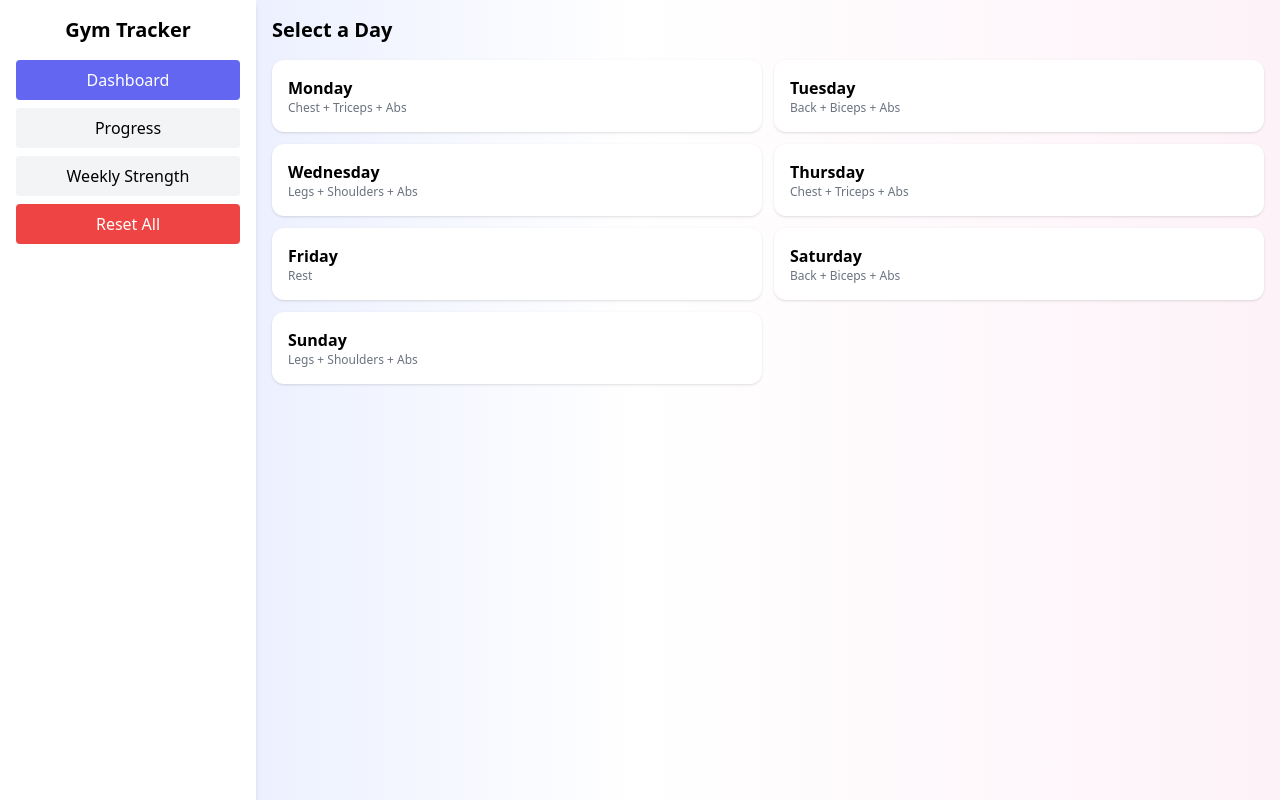
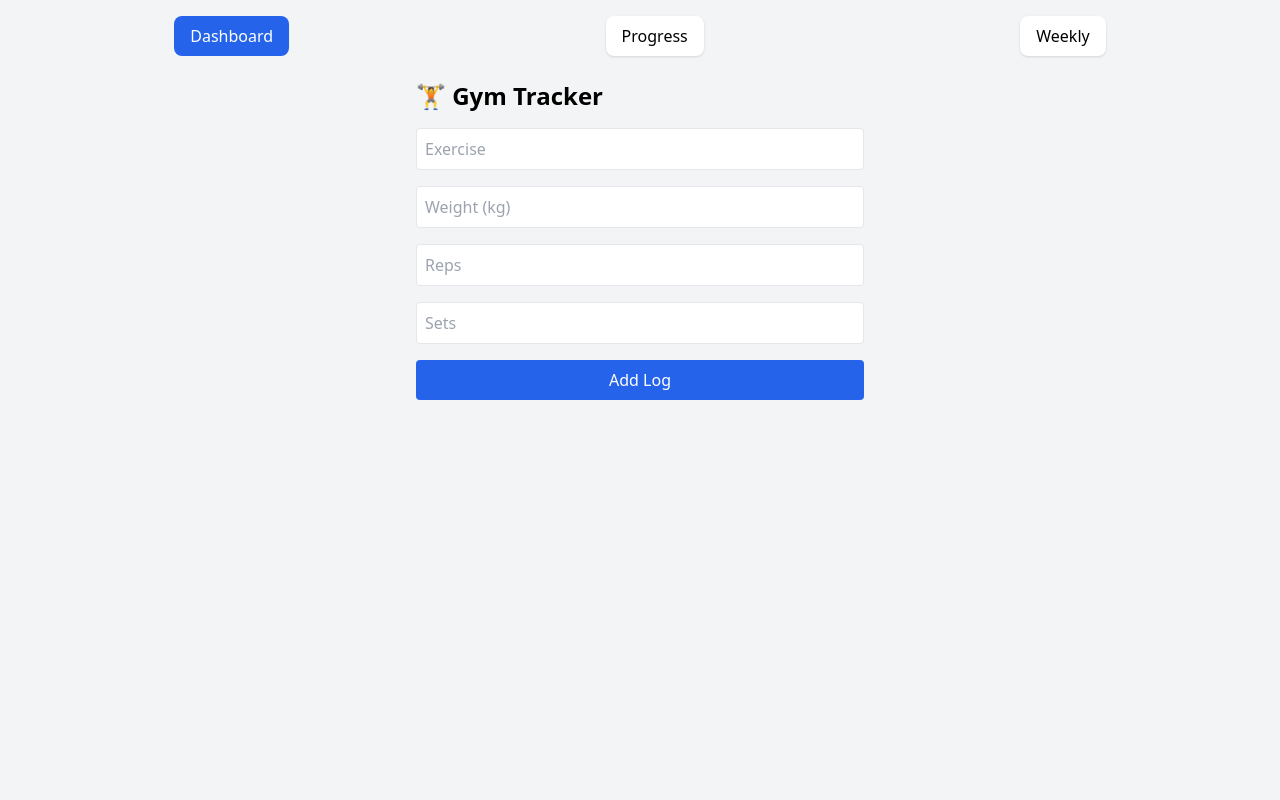
Before and after one commit to Ammar-Hus/gym-tracker1, a React (Create React App) app: page / in a window 1280 px wide. Built offline with nearby package versions, Linux system fonts and the light colour scheme; the HTML template or start-up script is replaced by a standard one.

Commit message:
Update App.jsx

```diff
--- a/src/App.jsx
+++ b/src/App.jsx
@@ -1,187 +1,204 @@
-import React, { useEffect, useMemo, useState } from 'react';
-import { LineChart, Line, XAxis, YAxis, Tooltip, ResponsiveContainer, CartesianGrid } from 'recharts';
-import { format, parseISO, subDays, startOfMonth, isAfter } from 'date-fns';
+import React, { useState, useEffect } from "react";
+import {
+  LineChart,
+  Line,
+  XAxis,
+  YAxis,
+  CartesianGrid,
+  Tooltip,
+  ResponsiveContainer
+} from "recharts";
+import { format, subDays } from "date-fns";
 
-const SPLIT = [
-  { day: 'Monday', muscle: 'Chest + Triceps + Abs', exercises: ['Bench Press','Incline DB Press','Dips','Pushdowns','Overhead DB Extension','Plank','Deadbug','Woodchoppers'] },
-  { day: 'Tuesday', muscle: 'Back + Biceps + Abs', exercises: ['Pull-Ups','Barbell Rows','Seated Rows','Barbell Curls','DB Curls','Concentration Curl','Plank','Hanging Leg Raise'] },
-  { day: 'Wednesday', muscle: 'Legs + Shoulders + Abs', exercises: ['Squats','RDLs','Lunges','OHP','Lateral Raises','Rear Delt Flys','Hanging Leg Raise','Russian Twists'] },
-  { day: 'Thursday', muscle: 'Chest + Triceps + Abs', exercises: ['Incline Bench','Chest Flys','Push-Ups','Skullcrushers','Rope Pushdowns','Dips','Plank'] },
-  { day: 'Friday', muscle: 'Rest', exercises: [] },
-  { day: 'Saturday', muscle: 'Back + Biceps + Abs', exercises: ['Lat Pulldown','T-Bar Row','DB Row','Incline DB Curl','Hammer Curl','Cable Curl','Decline Crunch','V-Ups','Cable Crunch'] },
-  { day: 'Sunday', muscle: 'Legs + Shoulders + Abs', exercises: ['Leg Press','Leg Extension','Ham Curl','Arnold Press','Front Raise','Cable Lateral Raise','Stretch & Mobility','Plank'] }
-];
+export default function App() {
+  const [tab, setTab] = useState("dashboard");
+  const [logs, setLogs] = useState(() => {
+    const saved = localStorage.getItem("gymLogs");
+    return saved ? JSON.parse(saved) : [];
+  });
 
-const STORAGE_KEY = 'gympro_logs_v2';
-function uid(){ return Math.random().toString(36).slice(2,9); }
+  const [exercise, setExercise] = useState("");
+  const [weight, setWeight] = useState("");
+  const [reps, setReps] = useState("");
+  const [sets, setSets] = useState("");
 
-function groupByExercise(logs){
-  const map = {};
-  logs.forEach(l=>{
-    if(!map[l.exercise]) map[l.exercise]=[];
-    map[l.exercise].push(l);
-  });
-  Object.keys(map).forEach(k=> map[k].sort((a,b)=> a.date > b.date ? 1 : -1));
-  return map;
-}
+  useEffect(() => {
+    localStorage.setItem("gymLogs", JSON.stringify(logs));
+  }, [logs]);
 
-export default function App(){
-  const [logs, setLogs] = useState(()=>{
-    try{ const raw = localStorage.getItem(STORAGE_KEY); return raw? JSON.parse(raw): []; }catch(e){return []}
-  });
-  const [selectedDay, setSelectedDay] = useState(null);
-  const [selectedExercise, setSelectedExercise] = useState(null);
-  const [showPanel, setShowPanel] = useState(false);
-  const [setsInput, setSetsInput] = useState([{set:1,reps:8,weight:0}]);
-  const [date, setDate] = useState(format(new Date(),'yyyy-MM-dd'));
-  const [tab, setTab] = useState('dashboard');
-  const [absSelected, setAbsSelected] = useState([]);
+  const addLog = () => {
+    if (!exercise || !weight || !reps || !sets) return;
+    const newLog = {
+      date: format(new Date(), "yyyy-MM-dd"),
+      exercise,
+      weight: Number(weight),
+      reps: Number(reps),
+      sets: Number(sets),
+    };
+    setLogs([...logs, newLog]);
+    setExercise("");
+    setWeight("");
+    setReps("");
+    setSets("");
+  };
 
-  useEffect(()=>{ localStorage.setItem(STORAGE_KEY, JSON.stringify(logs)); },[logs]);
+  const exercises = [...new Set(logs.map((l) => l.exercise))];
 
-  function openDay(day){ setSelectedDay(day); setSelectedExercise(null); setShowPanel(true); setSetsInput([{set:1,reps:8,weight:0}]); setAbsSelected([]); }
-  function openExercise(ex){ setSelectedExercise(ex); setSetsInput([{set:1,reps:8,weight:0}]); }
-  function addSetRow(){ setSetsInput(prev=>[...prev, {set: prev.length+1, reps:8, weight:0}]); }
-  function updateSet(idx, field, val){ const copy=[...setsInput]; copy[idx][field]=val; setSetsInput(copy); }
-  function removeSet(idx){ const copy=[...setsInput]; copy.splice(idx,1); copy.forEach((r,i)=>r.set=i+1); setSetsInput(copy); }
-  function toggleAbs(ex){ setAbsSelected(prev=> prev.includes(ex)? prev.filter(a=>a!==ex) : [...prev,ex]); }
+  const chartDataForExercise = (exName) => {
+    return logs
+      .filter((l) => l.exercise === exName)
+      .map((l) => ({
+        date: l.date,
+        weight: l.weight,
+        reps: l.reps,
+      }));
+  };
 
-  function saveExercise(){
-    if(!selectedExercise) return;
-    const newEntries = setsInput.map(s=>({
-      id: uid(), date, day: selectedDay || format(parseISO(date),'EEEE'), exercise: selectedExercise,
-      set: s.set, reps: Number(s.reps), weight: Number(s.weight)
-    }));
-    const absEntries = absSelected.map(ex=>({
-      id: uid(), date, day: selectedDay || format(parseISO(date),'EEEE'), exercise: ex,
-      set: 1, reps: 0, weight: 0
-    }));
-    setLogs(prev=>[...prev, ...newEntries, ...absEntries].sort((a,b)=> a.date > b.date ? 1 : -1));
-    setSetsInput([{set:1,reps:8,weight:0}]);
-    setSelectedExercise(null);
-  }
+  const getProgressSummary = () => {
+    return exercises.map((ex) => {
+      const exLogs = logs.filter((l) => l.exercise === ex);
+      if (exLogs.length === 0) return null;
 
-  const exerciseMap = useMemo(()=> groupByExercise(logs), [logs]);
+      const first = exLogs[0];
+      const last14 = exLogs.filter(
+        (l) => new Date(l.date) > subDays(new Date(), 14)
+      );
+      const last30 = exLogs.filter(
+        (l) => new Date(l.date) > subDays(new Date(), 30)
+      );
 
-  function averageInRange(ex, startDate){
-    const arr = (exerciseMap[ex]||[]).filter(r=> isAfter(parseISO(r.date), subDays(parseISO(startDate),1)) || r.date===startDate );
-    if(!arr.length) return {avgReps:0, avgWeight:0, count:0};
-    const reps = arr.reduce((s,r)=>s + r.reps,0)/arr.length;
-    const weight = arr.reduce((s,r)=>s + r.weight,0)/arr.length;
-    return {avgReps: Math.round(reps*100)/100, avgWeight: Math.round(weight*100)/100, count: arr.length};
-  }
+      const avg14 =
+        last14.reduce((a, b) => a + b.weight, 0) / (last14.length || 1);
+      const avg30 =
+        last30.reduce((a, b) => a + b.weight, 0) / (last30.length || 1);
 
-  const day14Start = format(subDays(new Date(),13),'yyyy-MM-dd');
-  const monthStart = format(startOfMonth(new Date()),'yyyy-MM-dd');
+      return {
+        exercise: ex,
+        first,
+        avg14: { avgWeight: avg14.toFixed(1) },
+        avgMonth: { avgWeight: avg30.toFixed(1) },
+        pct14: (((avg14 - first.weight) / first.weight) * 100).toFixed(1),
+        pctMonth: (((avg30 - first.weight) / first.weight) * 100).toFixed(1),
+      };
+    }).filter(Boolean);
+  };
 
-  const progressSummary = useMemo(()=>{
-    const exs = Object.keys(exerciseMap).length ? Object.keys(exerciseMap) : SPLIT.flatMap(s=>s.exercises);
-    return exs.map(ex=>{
-      const arr = exerciseMap[ex]||[];
-      const first = arr.length? arr[0]: {date:null, reps:0, weight:0};
-      const avg14 = averageInRange(ex, day14Start);
-      const avgMonth = averageInRange(ex, monthStart);
-      const pct14 = first.weight? Math.round(((avg14.avgWeight-first.weight)/first.weight)*100*100)/100 : null;
-      const pctMonth = first.weight? Math.round(((avgMonth.avgWeight-first.weight)/first.weight)*100*100)/100 : null;
-      return {exercise:ex, first, avg14, avgMonth, pct14, pctMonth};
-    });
-  }, [exerciseMap]);
-
-  function chartDataForExercise(ex){
-    const arr = (exerciseMap[ex]||[]).map(r=>({ date: r.date, weight: r.weight, reps: r.reps }));
-    const map = {};
-    arr.forEach(a=>{ if(!map[a.date]) map[a.date]={weightSum:0,repsSum:0,count:0}; map[a.date].weightSum += a.weight; map[a.date].repsSum += a.reps; map[a.date].count +=1; });
-    return Object.keys(map).sort().map(d=>({ date:d, weight: Math.round((map[d].weightSum/map[d].count)*100)/100, reps: Math.round((map[d].repsSum/map[d].count)*100)/100 }));
-  }
-
-  const primary = 'bg-gradient-to-r from-indigo-100 via-white to-pink-50';
+  const progressSummary = getProgressSummary();
 
   return (
-    <div className={`min-h-screen ${primary} flex flex-col md:flex-row`}>
-      {/* Sidebar */}
-      <div className="md:w-64 p-4 bg-white shadow-md flex-shrink-0">
-        <div className="text-xl font-bold mb-4 text-center">Gym Tracker</div>
-        <button onClick={()=>setTab('dashboard')} className={`w-full p-2 mb-2 rounded ${tab==='dashboard'?'bg-indigo-500 text-white':'bg-gray-100'}`}>Dashboard</button>
-        <button onClick={()=>setTab('progress')} className={`w-full p-2 mb-2 rounded ${tab==='progress'?'bg-indigo-500 text-white':'bg-gray-100'}`}>Progress</button>
-        <button onClick={()=>setTab('weekly')} className={`w-full p-2 mb-2 rounded ${tab==='weekly'?'bg-indigo-500 text-white':'bg-gray-100'}`}>Weekly Strength</button>
-        <button onClick={()=>{localStorage.removeItem(STORAGE_KEY); setLogs([]);}} className="w-full p-2 mb-2 rounded bg-red-500 text-white">Reset All</button>
-      </div>
-
-      {/* Main Content */}
-      <div className="flex-1 p-4 overflow-y-auto">
-        {/* Dashboard */}
-        {tab==='dashboard' && (
-          <div className="space-y-4">
-            <div className="text-xl font-bold">Select a Day</div>
-            <div className="grid grid-cols-1 sm:grid-cols-2 gap-3">
-              {SPLIT.map(d=>(
-                <button key={d.day} onClick={()=>openDay(d.day)} className="p-4 rounded-xl shadow bg-white text-left">
-                  <div className="font-semibold">{d.day}</div>
-                  <div className="text-xs text-gray-500">{d.muscle}</div>
+    <div className="min-h-screen bg-gray-100 p-4">
+      {/* Tabs */}
+      <div className="flex justify-around mb-6">
+        {["dashboard", "progress", "weekly"].map((t) => (
+          <button
+            key={t}
+            onClick={() => setTab(t)}
+            className={`px-4 py-2 rounded-lg ${
+              tab === t ? "bg-blue-600 text-white" : "bg-white shadow"
+            }`}
+          >
+            {t.charAt(0).toUpperCase() + t.slice(1)}
           </button>
         ))}
       </div>
 
-            {showPanel && selectedDay && (
-              <div className="fixed inset-0 bg-black/40 flex justify-center md:justify-end items-start pt-10 px-2">
-                <div className="bg-white dark:bg-gray-800 w-full max-w-md p-4 rounded-xl shadow overflow-y-auto">
-                  <div className="flex justify-between items-center mb-3">
-                    <div className="font-bold">{selectedDay} Exercises</div>
-                    <button onClick={()=>setShowPanel(false)}>✕</button>
-                  </div>
-
-                  {!selectedExercise && (
-                    <div className="space-y-2">
-                      {(SPLIT.find(d=>d.day===selectedDay)?.exercises||[]).map(ex=>(
-                        <button key={ex} onClick={()=>openExercise(ex)} className="block w-full text-left p-2 bg-indigo-50 rounded">{ex}</button>
-                      ))}
-
-                      <div className="mt-3 text-sm font-semibold">Abs Exercises (select manually):</div>
-                      <div className="flex flex-wrap gap-2 mt-1">
-                        {['Plank','Crunch','Russian Twists','V-Ups','Hanging Leg Raise'].map(ex=>(
-                          <button key={ex} onClick={()=>toggleAbs(ex)} className={`px-2 py-1 rounded ${absSelected.includes(ex)?'bg-indigo-500 text-white':'bg-gray-100'}`}>{ex}</button>
-                        ))}
-                      </div>
-                    </div>
-                  )}
-
-                  {selectedExercise && (
-                    <div>
-                      <div className="font-semibold mb-2">{selectedExercise}</div>
-                      {setsInput.map((s,i)=>(
-                        <div key={i} className="flex flex-col sm:flex-row items-center space-y-2 sm:space-y-0 sm:space-x-2 mb-2">
-                          <input type="number" value={s.reps} onChange={e=>updateSet(i,'reps',e.target.value)} className="border p-1 w-full sm:w-16" placeholder="Reps" />
-                          <input type="number" value={s.weight} onChange={e=>updateSet(i,'weight',e.target.value)} className="border p-1 w-full sm:w-20" placeholder="Weight" />
-                          <button onClick={()=>removeSet(i)} className="text-red-500">✕</button>
-                        </div>
-                      ))}
-                      <div className="flex gap-2">
-                        <button onClick={addSetRow} className="px-3 py-1 bg-gray-200 rounded w-full sm:w-auto">+ Set</button>
-                        <button onClick={saveExercise} className="px-3 py-1 bg-indigo-500 text-white rounded w-full sm:w-auto">Save</button>
-                      </div>
-                    </div>
-                  )}
-                </div>
-              </div>
-            )}
+      {/* Dashboard */}
+      {tab === "dashboard" && (
+        <div className="max-w-md mx-auto space-y-4">
+          <h1 className="text-2xl font-bold">🏋️ Gym Tracker</h1>
+          <input
+            className="w-full p-2 border rounded"
+            placeholder="Exercise"
+            value={exercise}
+            onChange={(e) => setExercise(e.target.value)}
+          />
+          <input
+            className="w-full p-2 border rounded"
+            placeholder="Weight (kg)"
+            type="number"
+            value={weight}
+            onChange={(e) => setWeight(e.target.value)}
+          />
+          <input
+            className="w-full p-2 border rounded"
+            placeholder="Reps"
+            type="number"
+            value={reps}
+            onChange={(e) => setReps(e.target.value)}
+          />
+          <input
+            className="w-full p-2 border rounded"
+            placeholder="Sets"
+            type="number"
+            value={sets}
+            onChange={(e) => setSets(e.target.value)}
+          />
+          <button
+            className="w-full bg-blue-600 text-white p-2 rounded"
+            onClick={addLog}
+          >
+            Add Log
+          </button>
         </div>
       )}
 
       {/* Progress */}
-        {tab==='progress' && (
+      {tab === "progress" && (
         <div className="space-y-6">
-            <div className="text-xl font-bold">Progress Summary</div>
-            <div className="grid gap-3">
-              {progressSummary.map(item=>(
-                <div key={item.exercise} className="p-3 rounded-xl bg-white shadow overflow-x-auto">
-                  <div className="font-semibold mb-1">{item.exercise}</div>
-                  <div className="text-sm text-gray-500">First: {item.first.weight}kg × {item.first.reps} reps</div>
-                  <div className="text-sm">14d Avg: {item.avg14.avgWeight}kg ({item.pct14||0}% vs start), {item.avg14.avgReps} reps</div>
-                  <div className="text-sm">Month Avg: {item.avgMonth.avgWeight}kg ({item.pctMonth||0}% vs start), {item.avgMonth.avgReps} reps</div>
-                  <ResponsiveContainer width="100%" height={150}>
+          <div className="text-2xl font-bold mb-4">📊 Progress Overview</div>
+
+          {/* Summary Cards */}
+          <div className="grid grid-cols-1 sm:grid-cols-3 gap-4">
+            <div className="p-4 bg-white rounded-xl shadow">
+              <div className="text-sm text-gray-500">Total Exercises</div>
+              <div className="text-2xl font-bold">{progressSummary.length}</div>
+            </div>
+            <div className="p-4 bg-white rounded-xl shadow">
+              <div className="text-sm text-gray-500">Logged Workouts</div>
+              <div className="text-2xl font-bold">{logs.length}</div>
+            </div>
+            <div className="p-4 bg-white rounded-xl shadow">
+              <div className="text-sm text-gray-500">Unique Days Tracked</div>
+              <div className="text-2xl font-bold">
+                {[...new Set(logs.map((l) => l.date))].length}
+              </div>
+            </div>
+          </div>
+
+          {/* Exercise Progress Cards */}
+          <div className="grid gap-4">
+            {progressSummary.map((item) => (
+              <div key={item.exercise} className="p-4 rounded-xl bg-white shadow">
+                <div className="flex justify-between items-center mb-2">
+                  <div className="font-semibold">{item.exercise}</div>
+                  <div className="text-xs text-gray-500">
+                    {item.first.date ? `Since ${item.first.date}` : "Not started"}
+                  </div>
+                </div>
+                <div className="grid grid-cols-1 sm:grid-cols-3 gap-3 text-sm mb-3">
+                  <div className="bg-indigo-50 p-2 rounded">
+                    <div className="text-gray-500">First</div>
+                    <div>
+                      {item.first.weight}kg × {item.first.reps}
+                    </div>
+                  </div>
+                  <div className="bg-green-50 p-2 rounded">
+                    <div className="text-gray-500">14d Avg</div>
+                    <div>
+                      {item.avg14.avgWeight}kg ({item.pct14 || 0}%)
+                    </div>
+                  </div>
+                  <div className="bg-pink-50 p-2 rounded">
+                    <div className="text-gray-500">Month Avg</div>
+                    <div>
+                      {item.avgMonth.avgWeight}kg ({item.pctMonth || 0}%)
+                    </div>
+                  </div>
+                </div>
+                <ResponsiveContainer width="100%" height={180}>
                   <LineChart data={chartDataForExercise(item.exercise)}>
                     <CartesianGrid strokeDasharray="3 3" />
-                      <XAxis dataKey="date" tickFormatter={d=>d.slice(5)} />
+                    <XAxis dataKey="date" tickFormatter={(d) => d.slice(5)} />
                     <YAxis />
                     <Tooltip />
                     <Line type="monotone" dataKey="weight" stroke="#6366F1" />
@@ -194,31 +211,26 @@ export default function App(){
         </div>
       )}
 
-        {/* Weekly Strength Tab */}
-        {tab==='weekly' && (
-          <div>
-            <div className="text-xl font-bold mb-3">Weekly Strength Overview</div>
-            {SPLIT.map(day=>(
-              <div key={day.day} className="mb-4 p-3 rounded-xl bg-white shadow">
-                <div className="font-semibold">{day.day} ({day.muscle})</div>
-                {(day.exercises||[]).map(ex=>{
-                  const arr = exerciseMap[ex]||[];
-                  if(!arr.length) return null;
-                  const last = arr[arr.length-1];
-                  const first = arr[0];
-                  const pct = first.weight? Math.round(((last.weight-first.weight)/first.weight)*100*100)/100 : null;
-                  return (
-                    <div key={ex} className="text-sm text-gray-700">
-                      {ex}: {last.weight}kg × {last.reps} reps ({pct? pct+'% ↑': 'New'})
-                    </div>
-                  );
-                })}
+      {/* Weekly */}
+      {tab === "weekly" && (
+        <div className="space-y-4">
+          <div className="text-2xl font-bold mb-4">📅 Weekly Strength</div>
+          {exercises.map((ex) => (
+            <div key={ex} className="p-4 bg-white rounded-xl shadow">
+              <div className="font-semibold mb-2">{ex}</div>
+              <ResponsiveContainer width="100%" height={200}>
+                <LineChart data={chartDataForExercise(ex)}>
+                  <CartesianGrid strokeDasharray="3 3" />
+                  <XAxis dataKey="date" tickFormatter={(d) => d.slice(5)} />
+                  <YAxis />
+                  <Tooltip />
+                  <Line type="monotone" dataKey="weight" stroke="#10B981" />
+                </LineChart>
+              </ResponsiveContainer>
             </div>
           ))}
         </div>
       )}
-
-      </div>
     </div>
   );
 }
```
Lines whose indentation alone changed are shown as unchanged.
